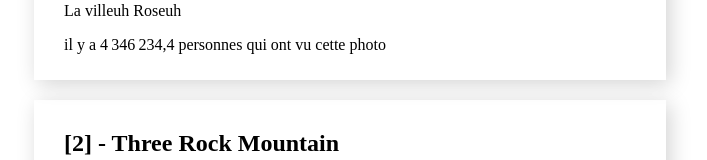
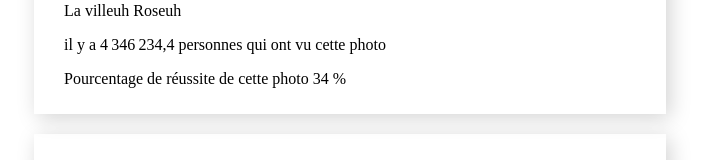
Before and after one commit to JordanMorin/AngularLearning, an Angular app in the folder snapface/: page / in a window 1280 px wide. Shown: the part 541-701 px from the top of the page, without its empty margins (290-997 px from the left). Built offline with nearby package versions, Linux system fonts and the light colour scheme.

Commit message:
add fake success rate of the photo to see the percentage pipe

```diff
--- a/snapface/src/app/face-snap/face-snap.component.html
+++ b/snapface/src/app/face-snap/face-snap.component.html
@@ -10,4 +10,5 @@
     <p *ngIf="faceSnap.location">Photo prise à {{ faceSnap.location }}</p>
     <p *ngIf="faceSnap.location === 'Toulouse'"> La villeuh Roseuh</p>
     <p>il y a {{ 4346234.36 | number: '1.0-1'}} personnes qui ont vu cette photo</p>
+    <p>Pourcentage de réussite de cette photo {{ 0.336 | percent }}</p>
 </div>
```
